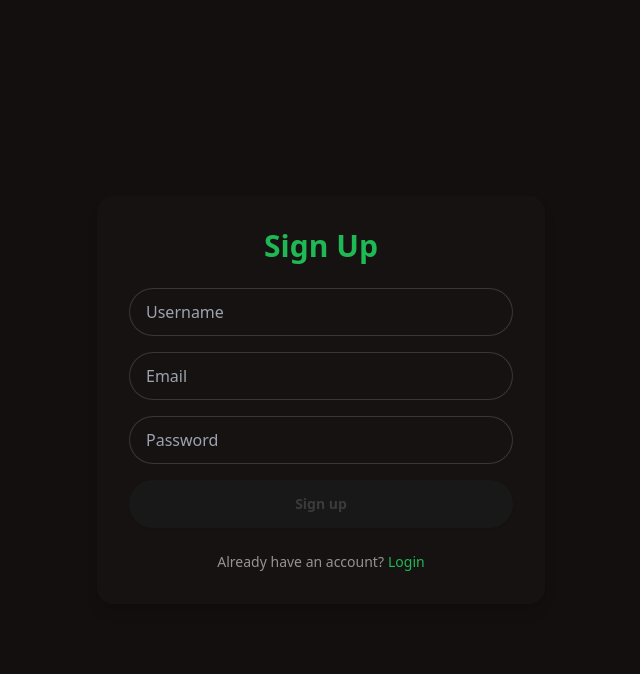
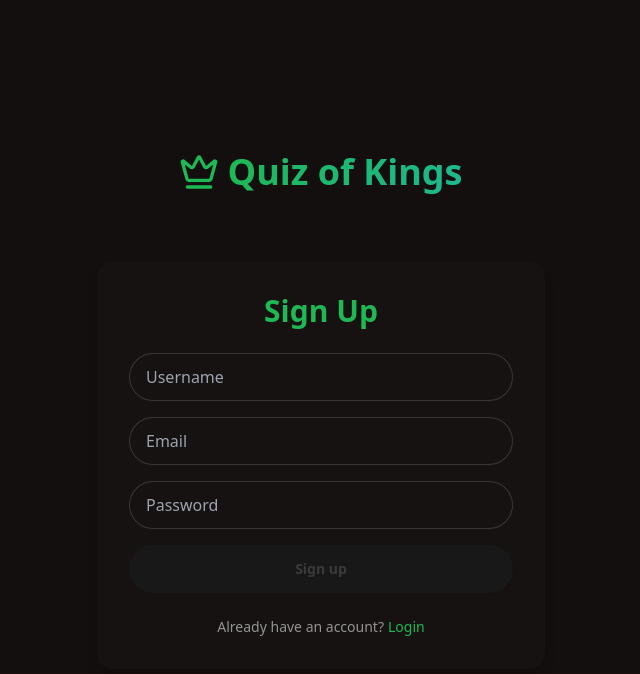
Before and after one commit to mahsa-kashani/quiz-of-kings, a React (Vite) app in the folder frontend/: page /signup in a window 1280 px wide. Shown: the top 674 px of the page, without its empty margins (319-959 px from the left). Built offline with nearby package versions, Linux system fonts and the light colour scheme.

Commit message:
add LogoHeader component and Dashboard navigating

```diff
--- a/frontend/src/App.jsx
+++ b/frontend/src/App.jsx
@@ -2,6 +2,7 @@ import { Routes, Route } from "react-router-dom";
 import HomePage from "./Pages/HomePage";
 import SignupPage from "./Pages/SignupPage";
 import LoginPage from "./Pages/LoginPage";
+import DashboardPage from "./Pages/DashboardPage";
 import { Toaster } from "react-hot-toast";
 
 function App() {
@@ -14,6 +15,7 @@ function App() {
         <Route path="/" element={<HomePage />} />
         <Route path="/signup" element={<SignupPage />} />
         <Route path="/login" element={<LoginPage />} />
+        <Route path="/dashboard" element={<DashboardPage />} />
       </Routes>
       <Toaster />
     </div>
--- /dev/null
+++ b/frontend/src/Pages/DashboardPage.jsx
@@ -0,0 +1,7 @@
+import React from "react";
+
+function DashboardPage() {
+  return <div></div>;
+}
+
+export default DashboardPage;
--- a/frontend/src/Pages/LoginPage.jsx
+++ b/frontend/src/Pages/LoginPage.jsx
@@ -1,14 +1,17 @@
-import { Link } from "react-router-dom";
+import { Link, useNavigate } from "react-router-dom";
 import { useAuthStore } from "../store/useAuthStore";
 import { useEffect } from "react";
+import LogoHeader from "../components/LogoHeader";
 
 export default function LoginPage() {
+  const navigate = useNavigate();
   const { login, formData, setFormData, loading, resetForm } = useAuthStore();
   useEffect(() => {
     resetForm();
   }, [resetForm]);
   return (
-    <div className="min-h-screen flex items-center justify-center px-4">
+    <div className="min-h-screen flex flex-col items-center justify-center px-4">
+      <LogoHeader />
       <div className="bg-base-100 shadow-lg rounded-2xl w-full max-w-md p-8 space-y-6">
         <h2 className="text-3xl font-bold text-center text-primary">Login</h2>
 
@@ -16,7 +19,7 @@ export default function LoginPage() {
           className="space-y-4"
           onSubmit={(e) => {
             e.preventDefault();
-            login();
+            login(navigate);
           }}
         >
           <input
--- a/frontend/src/Pages/SignupPage.jsx
+++ b/frontend/src/Pages/SignupPage.jsx
@@ -1,15 +1,18 @@
-import { Link } from "react-router-dom";
+import { Link, useNavigate } from "react-router-dom";
 import { useAuthStore } from "../store/useAuthStore";
 import { useEffect } from "react";
+import LogoHeader from "../components/LogoHeader";
 
 export default function SignupPage() {
+  const navigate = useNavigate();
   const { signup, formData, setFormData, loading, resetForm } = useAuthStore();
   useEffect(() => {
     resetForm();
   }, [resetForm]);
 
   return (
-    <div className="min-h-screen flex items-center justify-center px-4">
+    <div className="min-h-screen flex flex-col items-center justify-center px-4">
+      <LogoHeader />
       <div className="bg-base-100 shadow-lg rounded-2xl w-full max-w-md p-8 space-y-6">
         <h2 className="text-3xl font-bold text-center text-primary">Sign Up</h2>
 
@@ -17,7 +20,7 @@ export default function SignupPage() {
           className="space-y-4"
           onSubmit={(e) => {
             e.preventDefault();
-            signup();
+            signup(navigate);
           }}
         >
           <input
--- /dev/null
+++ b/frontend/src/components/LogoHeader.jsx
@@ -0,0 +1,21 @@
+import { Crown } from "lucide-react";
+import { Link } from "react-router-dom";
+
+export default function LogoHeader() {
+  return (
+    <div
+      className="w-full px-6 py-4 flex items-center justify-center border-b border-base-300 md:mb-2 lg:mb-12
+"
+    >
+      <Link
+        to="/"
+        className="flex items-center gap-2 text-4xl font-bold leading-snug"
+      >
+        <Crown className="w-10 h-10 text-primary" />
+        <span className="bg-gradient-to-r from-primary to-secondary bg-clip-text text-transparent">
+          Quiz of Kings
+        </span>
+      </Link>
+    </div>
+  );
+}
--- a/frontend/src/store/useAuthStore.js
+++ b/frontend/src/store/useAuthStore.js
@@ -24,7 +24,7 @@ export const useAuthStore = create((set, get) => ({
         password: "",
       },
     }),
-  signup: async (e) => {
+  signup: async (navigate) => {
     set({ loading: true });
     try {
       const { formData } = get();
@@ -32,6 +32,7 @@ export const useAuthStore = create((set, get) => ({
       set({ token: response.data.token, user: response.data.user });
       localStorage.setItem("token", response.data.token);
       toast.success("you've signed up successfully!");
+      navigate("/dashboard");
       get().resetForm();
     } catch (err) {
       const message = err.response?.data?.message || "Something went wrong";
@@ -40,7 +41,7 @@ export const useAuthStore = create((set, get) => ({
       set({ loading: false });
     }
   },
-  login: async (e) => {
+  login: async (navigate) => {
     set({ loading: true });
     try {
       const { formData } = get();
@@ -48,6 +49,7 @@ export const useAuthStore = create((set, get) => ({
       set({ token: response.data.token, user: response.data.user });
       localStorage.setItem("token", response.data.token);
       toast.success("you've logged in successfully!");
+      navigate("/dashboard");
       get().resetForm();
     } catch (err) {
       const message = err.response?.data?.message || "Something went wrong";
```
